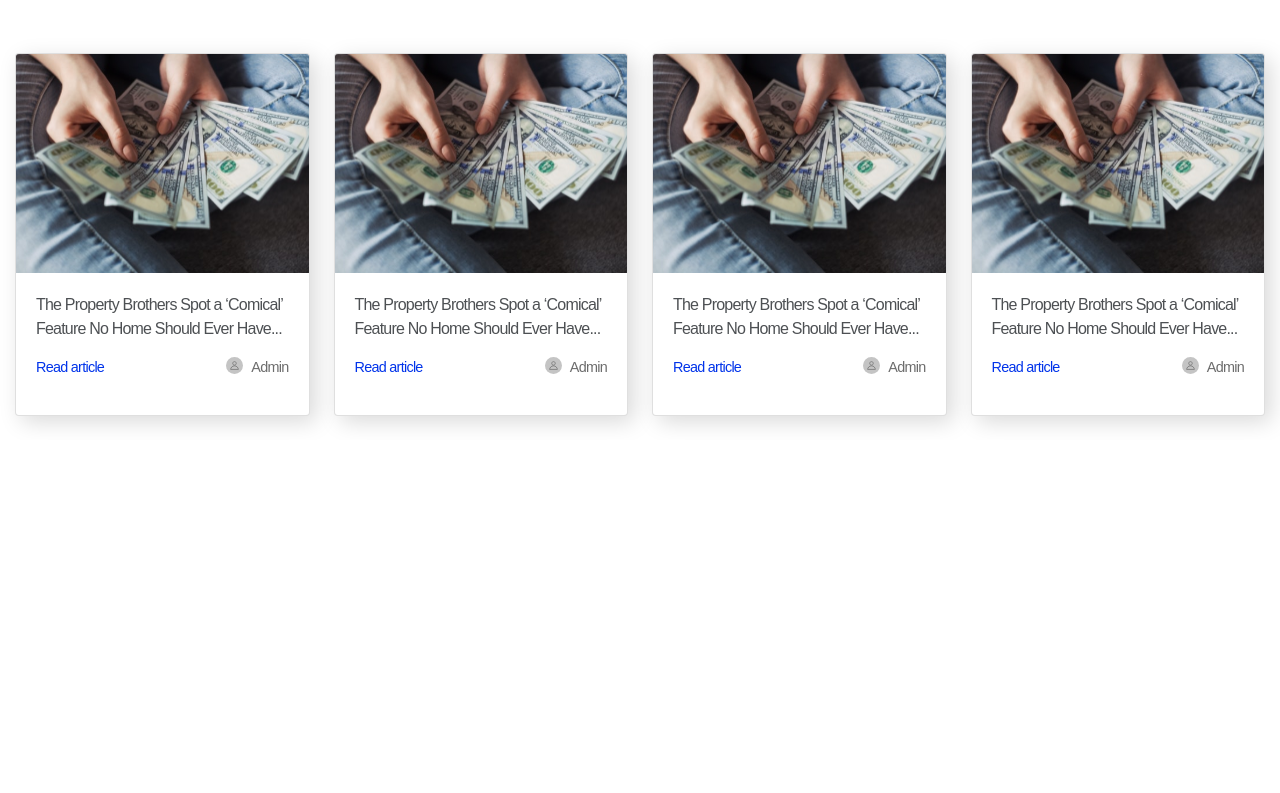
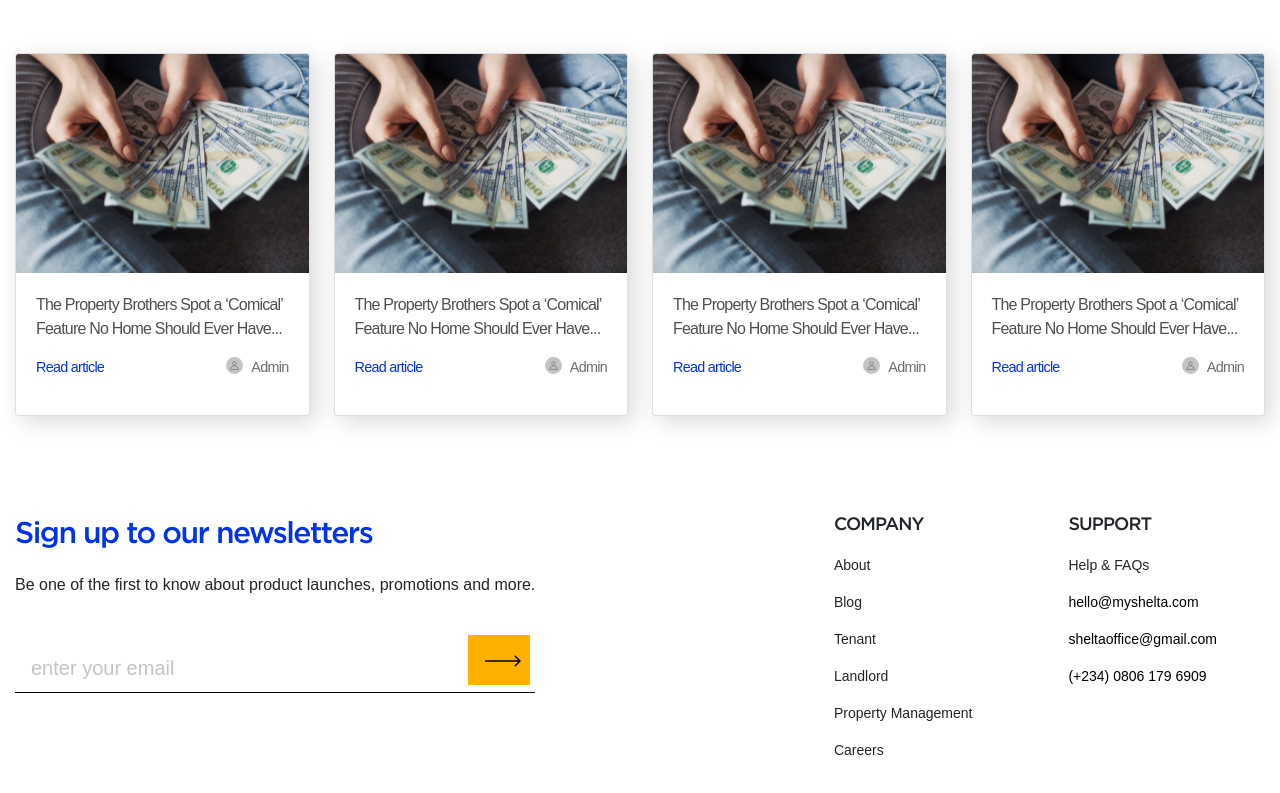
Before and after one commit to cjamanambu/sales-shelta-frontend, a Vue app: page / in a window 1280 px wide. Shown: the part 2689-3482 px from the top of the page. Before the commit the page ends 3129 px from the top, so only its background shows below. Built offline with nearby package versions, Linux system fonts and the light colour scheme; a web font is replaced by a local one.

Commit message:
top footer

```diff
--- a/src/layouts/AppDefaultLayout.vue
+++ b/src/layouts/AppDefaultLayout.vue
@@ -6,7 +6,7 @@
     <transition name="fade" mode="out-in">
       <slot />
     </transition>
-    <!--    <Footer />-->
+    <TopFooter />
   </div>
 </template>
 
@@ -14,6 +14,7 @@
 import TopBar from "@/layouts/components/TopBar";
 import Header from "@/layouts/components/Header";
 import TopBarMobile from "@/layouts/components/TopBarMobile";
+import TopFooter from "@/layouts/components/TopFooter";
 
 export default {
   name: "AppDefaultLayout",
@@ -21,6 +22,7 @@ export default {
     TopBar,
     Header,
     TopBarMobile,
+    TopFooter,
   },
 };
 </script>
--- /dev/null
+++ b/src/layouts/components/NewsletterForm.vue
@@ -0,0 +1,80 @@
+<template>
+  <div>
+    <div class="newsletter-form mt-5 mb-5 d-lg-block d-none">
+      <b-form-input
+        class="newsletter-input"
+        placeholder="enter your email"
+        size="lg"
+      />
+      <b-button class="newsletter-btn btn-lg">
+        <b-img :src="require('@/assets/icons/newsletter-btn.svg')" />
+      </b-button>
+    </div>
+    <div class="newsletter-form mt-5 mb-5 d-lg-none">
+      <b-form-input
+        class="newsletter-input"
+        placeholder="enter your email"
+        size="lg"
+      />
+      <b-button class="newsletter-btn-mobile btn-lg">
+        <b-img :src="require('@/assets/icons/newsletter-btn.svg')" />
+      </b-button>
+    </div>
+  </div>
+</template>
+
+<script>
+export default {};
+</script>
+
+<style>
+.newsletter-form {
+  position: relative;
+  display: inline-block;
+  width: 100%;
+}
+.newsletter-input {
+  border: none;
+  border-bottom: 1px solid #000000;
+  border-radius: 0;
+}
+.newsletter-input:focus {
+  border-color: #000000;
+}
+.newsletter-btn {
+  position: absolute;
+  background-color: #ffb100;
+  border-color: #ffb100;
+  padding-bottom: 2em;
+  border-radius: 0;
+  top: -20%;
+  bottom: 40%;
+  right: 1%;
+  left: 87%;
+}
+.newsletter-btn-mobile {
+  position: absolute;
+  background-color: #ffb100;
+  border-color: #ffb100;
+  padding-bottom: 2em;
+  border-radius: 0;
+  top: -20%;
+  bottom: 40%;
+  right: 1%;
+  left: 80%;
+}
+.newsletter-btn:hover,
+.newsletter-btn:active,
+.newsletter-btn:focus {
+  background-color: #ffb100;
+  border-color: #ffb100;
+  box-shadow: none;
+}
+.newsletter-btn-mobile:hover,
+.newsletter-btn-mobile:active,
+.newsletter-btn-mobile:focus {
+  background-color: #ffb100;
+  border-color: #ffb100;
+  box-shadow: none;
+}
+</style>
--- /dev/null
+++ b/src/layouts/components/TopFooter.vue
@@ -0,0 +1,78 @@
+<template>
+  <b-container
+    fluid
+    id="top-footer"
+    class="mt-5 d-flex justify-content-between align-items-start flex-lg-row flex-column pt-5 pb-5"
+  >
+    <div>
+      <p class="tp-title">Sign up to our newsletters</p>
+      <p class="tp-subtitle">
+        Be one of the first to know about product launches, promotions and more.
+      </p>
+      <NewsletterForm />
+    </div>
+    <div class="d-flex justify-content-between mt-lg-0 mt-5">
+      <div class="mr-5 d-flex flex-column">
+        <p class="tp-menu-header mb-3">Company</p>
+        <p class="tp-menu-item">About</p>
+        <p class="tp-menu-item">Blog</p>
+        <p class="tp-menu-item">Tenant</p>
+        <p class="tp-menu-item">Landlord</p>
+        <p class="tp-menu-item">Property Management</p>
+        <p class="tp-menu-item">Careers</p>
+      </div>
+      <div class="ml-lg-5 mr-lg-5">
+        <p class="tp-menu-header">Support</p>
+        <p class="tp-menu-item">Help & FAQs</p>
+        <p class="tp-menu-item">
+          <a href="#">hello@myshelta.com</a>
+        </p>
+        <p class="tp-menu-item">
+          <a href="#">sheltaoffice@gmail.com</a>
+        </p>
+        <p class="tp-menu-item">
+          <a href="#">(+234) 0806 179 6909</a>
+        </p>
+      </div>
+    </div>
+  </b-container>
+</template>
+
+<script>
+import NewsletterForm from "@/layouts/components/NewsletterForm";
+export default {
+  components: {
+    NewsletterForm,
+  },
+};
+</script>
+
+<style>
+.tp-title {
+  font-family: "Gotham Medium", sans-serif;
+  font-size: 1.875em;
+  color: #0033ea;
+  letter-spacing: -0.05em;
+}
+.tp-title {
+  letter-spacing: -0.05em;
+}
+.tp-menu-header {
+  font-family: "Gotham Medium", sans-serif;
+  font-size: 1.125em;
+  text-transform: uppercase;
+  letter-spacing: -0.05em;
+}
+.tp-menu-item {
+  font-size: 0.875em;
+  transition: 0.5s ease;
+}
+.tp-menu-item:hover {
+  cursor: pointer;
+  opacity: 0.8;
+}
+.tp-menu-item a {
+  text-decoration: none;
+  color: #000000;
+}
+</style>
--- a/src/views/Home/Index.vue
+++ b/src/views/Home/Index.vue
@@ -1,5 +1,5 @@
 <template>
-  <div>
+  <div class="mb-5">
     <HomeHeader />
     <b-container fluid>
       <NewListings />
```
Also changed, not shown: src/assets/icons/newsletter-btn.svg (added).
